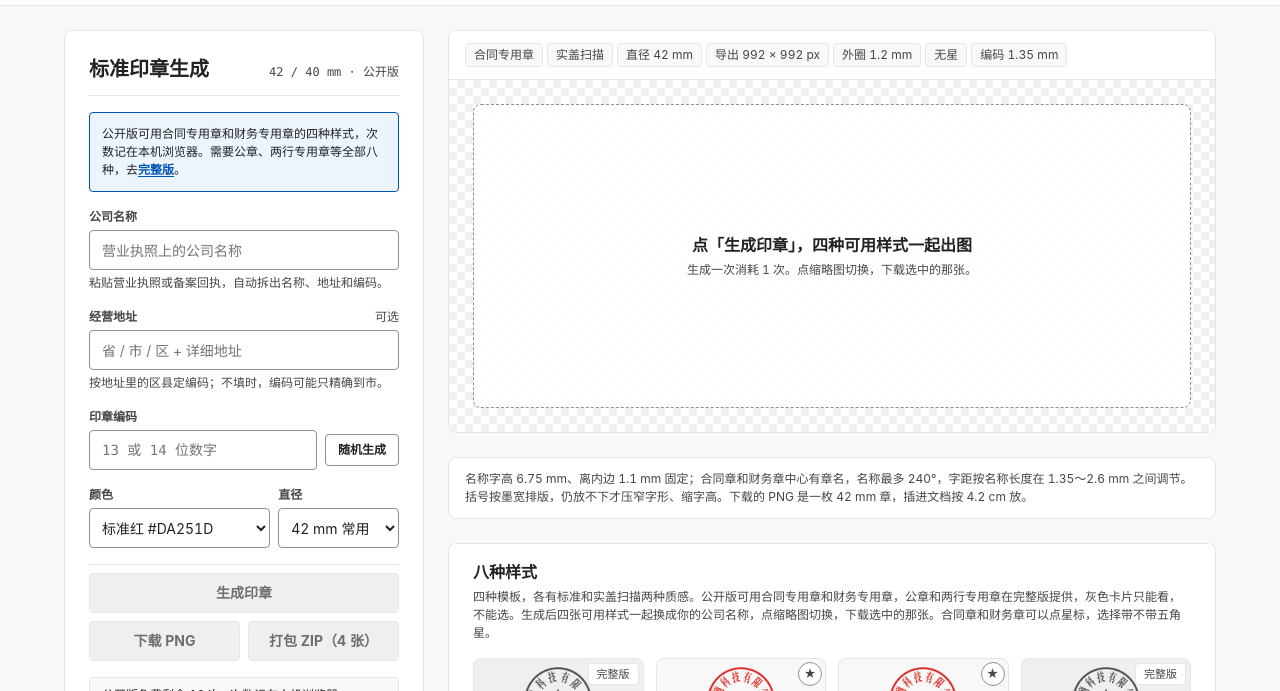
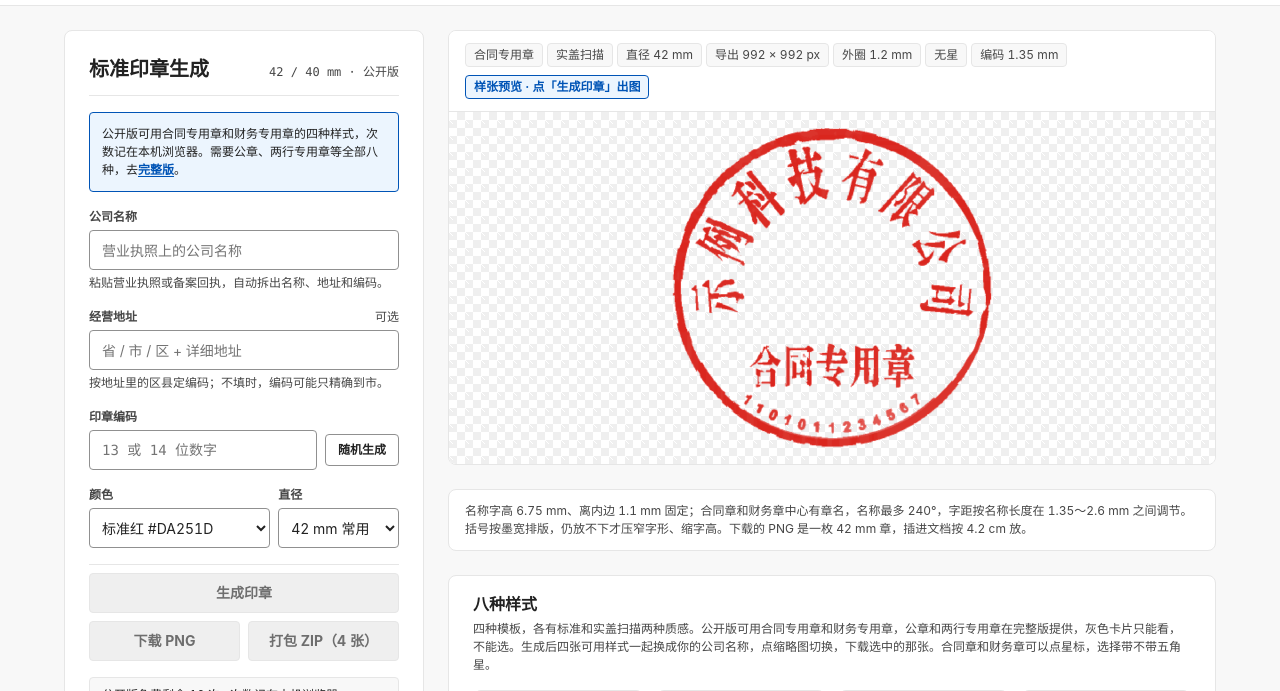
Before and after one commit to hey-yx/seal-maker-public, a plain HTML site: page index.html in a window 1280 px wide. Shown: the part 55-746 px from the top of the page. Drawn offline with Linux system fonts and the light colour scheme.

Commit message:
样式选择同步更新上方大图预览并优化页脚说明文案

```diff
--- a/app.js
+++ b/app.js
@@ -799,12 +799,35 @@
     if (bmp.close) bmp.close();
   }
 
-  // 把选中那张画到左边大图；过期提示由 markStale 管
+  function drawSamplePreview(imgEl) {
+    if (!imgEl) return;
+    const key = currentKey();
+    const paint = () => {
+      if (lastSet || currentKey() !== key) return;
+      const c = $('preview');
+      const g = c.getContext('2d');
+      g.clearRect(0, 0, c.width, c.height);
+      g.imageSmoothingEnabled = true;
+      g.imageSmoothingQuality = 'high';
+      g.drawImage(imgEl, 0, 0, c.width, c.height);
+      $('previewEmpty').hidden = true;
+    };
+    if (imgEl.complete && imgEl.naturalWidth > 0) paint();
+    else imgEl.addEventListener('load', paint, { once: true });
+  }
+
+  // 把选中那张画到上方大图；生成前显示对应样式的样张，生成后显示真实出图
   function showSelected() {
     const item = lastSet && lastSet.items[currentKey()];
-    if (!item) return;
-    drawPreview(item.blob);
-    $('previewEmpty').hidden = true;
+    const sampleTag = $('previewSampleTag');
+    if (item) {
+      if (sampleTag) sampleTag.hidden = true;
+      drawPreview(item.blob);
+      $('previewEmpty').hidden = true;
+      return;
+    }
+    if (sampleTag) sampleTag.hidden = false;
+    drawSamplePreview(cardImg(currentKey()));
   }
 
   function clearSet() {
@@ -905,6 +928,7 @@
         syncStarSamples();
         render();
         persist();
+        showSelected();
         return;
       }
       const btn = e.target.closest('.opt');
@@ -921,7 +945,7 @@
         render();
         persist();
       }
-      // 生成过就把左边大图换成这张的结果；没生成时保持原样
+      // 选中样式立即更新上方大图（生成后为真实结果，生成前为样张）
       showSelected();
     });
 
@@ -1028,6 +1052,7 @@
   syncStarToggle();
   syncStarSamples();
   render();
+  showSelected();
   // 编码为空或还是上次的占位号时，按企业名重算一次；初始示例和手填/记住的编码不动
   if (codeSource === 'auto' || !$('code').value.trim()) applyNameRegion();
 })();
--- a/index.html
+++ b/index.html
@@ -10,7 +10,7 @@
 <link rel="icon" href="./favicon.ico?v=2" sizes="32x32">
 <link rel="icon" href="./favicon.svg?v=2" type="image/svg+xml">
 <link rel="apple-touch-icon" href="./apple-touch-icon.png?v=2">
-<link rel="stylesheet" href="./styles.css?v=301">
+<link rel="stylesheet" href="./styles.css?v=302">
 </head>
 <body>
 <a class="skip" href="#workbench">跳到印章生成</a>
@@ -104,6 +104,7 @@
       <figure class="preview-figure">
         <div class="preview-bar">
           <figcaption id="meta" class="stage-meta"></figcaption>
+          <span class="preview-sample-tag" id="previewSampleTag">样张预览 · 点「生成印章」出图</span>
           <span class="preview-stale" id="previewStale" hidden>参数已改，点「生成印章」重新出图</span>
         </div>
         <div class="preview-canvas-wrap">
@@ -339,7 +340,7 @@
   <div class="foot-inner">
     <div>
       <p class="foot-brand"><img src="./favicon.svg" width="20" height="20" alt="">标准印章生成器（公开版）</p>
-      <p class="foot-note">产出为 600 dpi 透明 PNG，生成在浏览器本地完成，不上传名称与编码，图像不是备案的合法电子印章。</p>
+      <p class="foot-note">600 dpi 透明 PNG，浏览器本地生成且不上传名称与编码。导出的电子印章是否具备法律效力取决于公司认不认可这个章。</p>
     </div>
     <nav class="foot-links" aria-label="相关链接">
       <a href="https://hey-yx.com/ohmystamp/1/" target="_blank" rel="noopener noreferrer">完整版</a>
@@ -352,6 +353,6 @@
 <script src="./seal-meta.js?v=10"></script>
 <script src="./seal.js?v=9"></script>
 <script src="./zip.js?v=1"></script>
-<script src="./app.js?v=15"></script>
+<script src="./app.js?v=16"></script>
 </body>
 </html>
--- a/styles.css
+++ b/styles.css
@@ -528,6 +528,19 @@ img, svg { display: block; max-width: 100%; }
   font-size: var(--text-xs);
   line-height: var(--lh-xs);
   white-space: nowrap;
+}
+
+.preview-sample-tag {
+  display: inline-flex;
+  align-items: center;
+  padding: 2px var(--sp-2);
+  border: var(--hairline) solid var(--s-accent);
+  border-radius: var(--r-sm);
+  background: var(--s-accent-soft);
+  color: var(--s-accent);
+  font-size: var(--text-xs);
+  line-height: var(--lh-xs);
+  font-weight: 700;
 }
 
 .preview-stale {
```
Also changed, not shown: docs/assets/screenshot.png.
